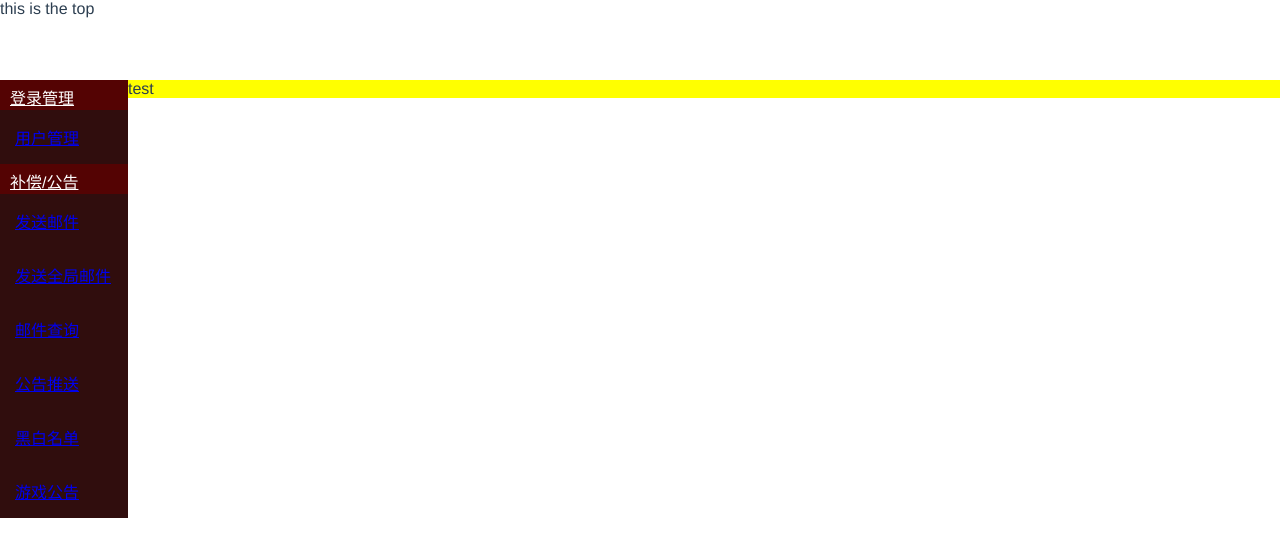
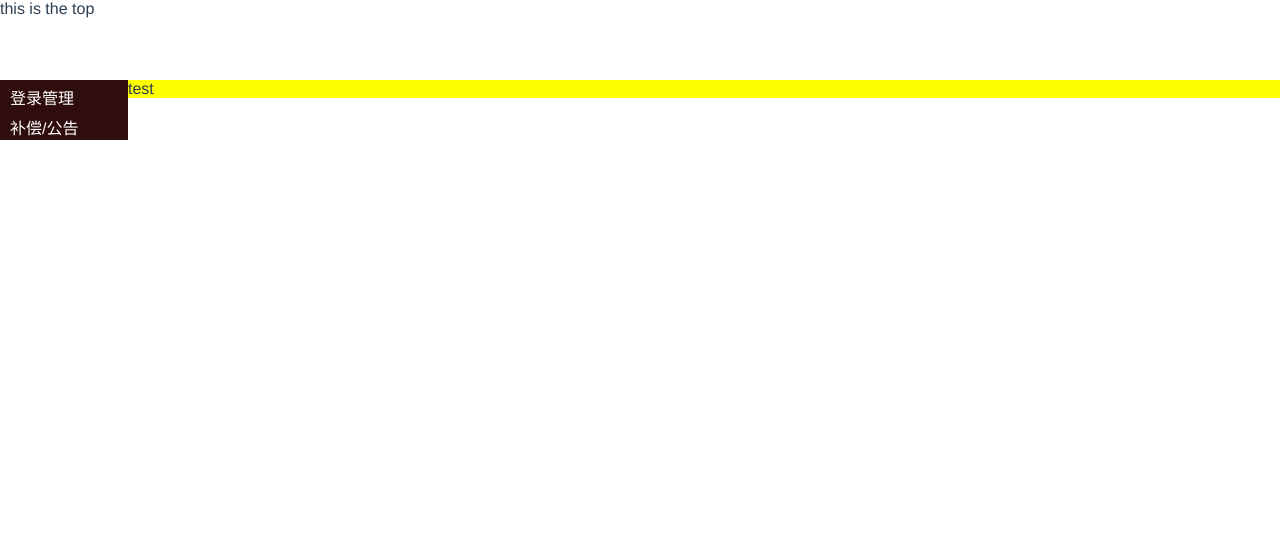
Before and after one commit to duotree/gmfe, a Vue app: page /gmServer in a window 1280 px wide. Shown: the top 556 px of the page. Built offline with nearby package versions, Linux system fonts and the light colour scheme.

Commit message:
modify sidebar style
modify sidebar style

```diff
--- a/src/components/menu/sidebar.vue
+++ b/src/components/menu/sidebar.vue
@@ -2,17 +2,16 @@
     <div id="sidebar">
         <ul>
             <li  v-for="pmenu in pmenus" class="pmenu">
-                <a href="#" class="pa"> {{ pmenu.title  }} </a>
-                <ul >
-                    <li class="submenu" v-for="item in pmenu.subList">
-                        <router-link :to="'/gmServer/helloworld'" class="suba">{{ item.title }} </router-link>
+                <a href="#" class="pa" v-on:click.stop="showorhide(pmenu.id)"> {{ pmenu.title  }} </a>
+                <ul v-bind:class="{'showMenu': choose_menu_id == pmenu.id, 'hideMenu': choose_menu_id != pmenu.id }">
+                    <li class="submenu" v-for="item in pmenu.subList" v-bind:class="{'active': choose_submenu_id == item.id}">
+                        <a href="#" class="suba" v-on:click.stop="showPage(item.id)">{{ item.title }} </a>
                     </li>
                 </ul>
             </li>
         </ul>
     </div>
 </template>
-
 
 
 <script>
@@ -32,6 +31,18 @@ export default {
                     ],title:"补偿/公告"
                 }
             ],
+            choose_menu_id:0, // 记录选中父菜单的id
+            choose_submenu_id: 0,// 选中子菜单id
+        }
+    },
+    methods:{
+        showorhide (id) {
+           this.choose_menu_id = id;
+        },
+        showPage (subid) {
+            this.choose_submenu_id = subid;
+            // 根据subid 填入对应链接地址,暂时统一写一个
+            this.$router.push('/gmServer/helloworld');
         }
     }
 }
@@ -46,9 +57,13 @@ export default {
         width: 100%;
     }
 
+    #sidebar a {
+        text-decoration: none;
+    }
+
     #sidebar .pmenu .pa{
         color: #fff;
-        background: #540303;
+        background:#300d0d;
         width: 100%;
         height: 30px;
         display: inline-block;
@@ -58,15 +73,25 @@ export default {
 
     #sidebar .submenu {
         color: #fff;
-        background: #300d0d;
-        padding: 15px;
+        background:  #540303;
+        padding: 5px 20px;
         box-sizing: border-box;
     }
 
     #sidebar .submenu .suba{
-       background: #300d0d;
-       width: 100%;
+       color: #fff;
+    }
 
+    #sidebar .active{
+        background: red;
+    }
+
+    #sidebar .hideMenu {
+        display: none;
+
+    }
+    #sidebar .showMenu {
+        display: block;
     }
 
     /* #sidebar ul {
```
